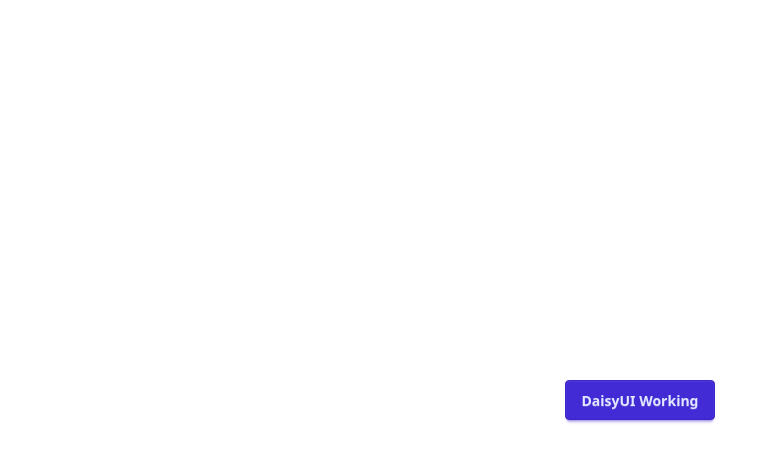
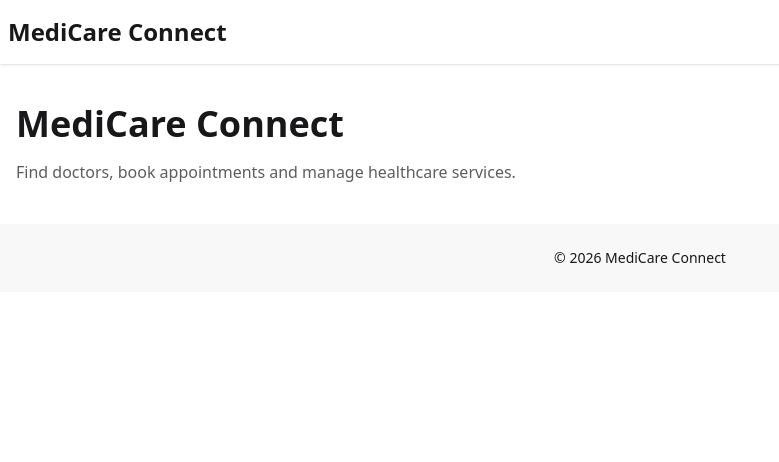
Before and after one commit to musfik070-gif/medicare-client, a Next.js app: page / in a window 1280 px wide. Shown: the top 462 px of the page, without its empty margins (0-779 px from the left). Built offline with nearby package versions, Linux system fonts and the light colour scheme.

Commit message:
set up demo navbar and footer

```diff
--- a/package.json
+++ b/package.json
@@ -9,6 +9,7 @@
     "lint": "eslint"
   },
   "dependencies": {
+    "better-auth": "^1.6.20",
     "daisyui": "^5.5.23",
     "next": "16.2.9",
     "react": "19.2.4",
--- a/src/app/layout.js
+++ b/src/app/layout.js
@@ -1,14 +1,23 @@
 import "./globals.css";
+
+import Navbar from "../components/shared/Navbar";
+import Footer from "../components/shared/Footer";
 
 export const metadata = {
   title: "MediCare Connect",
-  description: "MediCare Connect application",
+  description: "Healthcare Platform",
 };
 
 export default function RootLayout({ children }) {
   return (
     <html lang="en">
-      <body>{children}</body>
+      <body>
+        <Navbar />
+
+        {children}
+
+        <Footer />
+      </body>
     </html>
   );
 }
--- a/src/app/page.js
+++ b/src/app/page.js
@@ -1,7 +1,11 @@
 export default function HomePage() {
   return (
-    <main className="min-h-screen flex items-center justify-center">
-      <button className="btn btn-primary">DaisyUI Working</button>
+    <main className="container mx-auto px-4 py-10">
+      <h1 className="text-4xl font-bold">MediCare Connect</h1>
+
+      <p className="mt-4 text-base-content/70">
+        Find doctors, book appointments and manage healthcare services.
+      </p>
     </main>
   );
 }
--- a/src/components/shared/Footer.jsx
+++ b/src/components/shared/Footer.jsx
@@ -1,3 +1,7 @@
 export default function Footer() {
-  return <footer>Footer</footer>;
+  return (
+    <footer className="footer footer-center p-6 bg-base-200">
+      <p>© 2026 MediCare Connect</p>
+    </footer>
+  );
 }
--- a/src/components/shared/Navbar.jsx
+++ b/src/components/shared/Navbar.jsx
@@ -1,3 +1,13 @@
+import Link from "next/link";
+
 export default function Navbar() {
-  return <nav>Navbar</nav>;
+  return (
+    <div className="navbar bg-base-100 shadow-sm">
+      <div className="container mx-auto">
+        <Link href="/" className="text-2xl font-bold">
+          MediCare Connect
+        </Link>
+      </div>
+    </div>
+  );
 }
```
Also changed, not shown: 1 other file (tests, documents, lock files or other folders).
